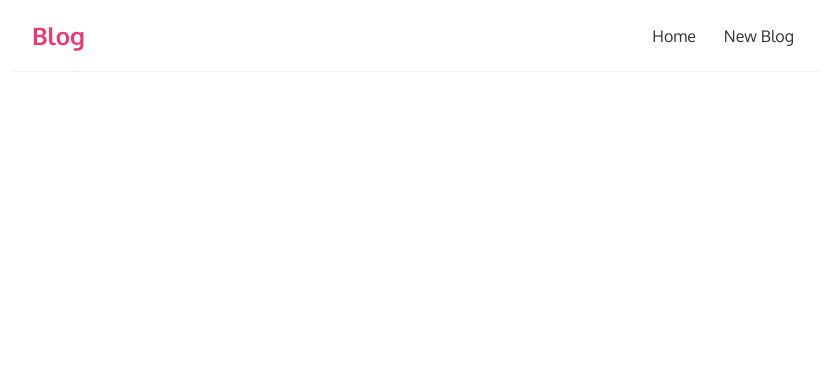
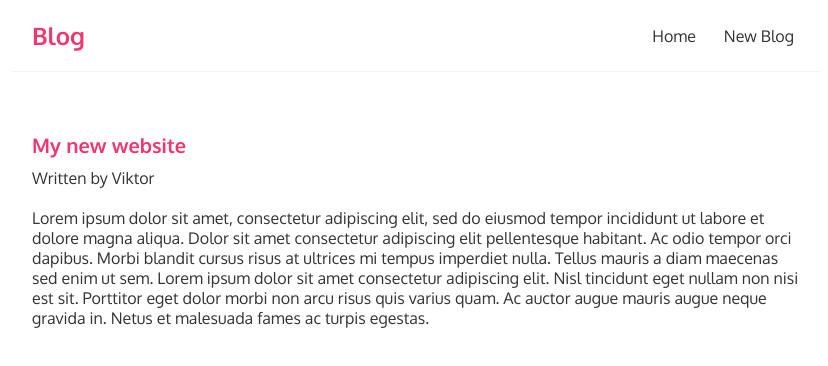
Before and after one commit to viktorsuster/React-Fundamentals, a React (Create React App) app: page /blogs/1 in a window 1280 px wide. Before the commit this address had no page. Shown: the top 366 px of the page, without its empty margins (224-1052 px from the left). Built offline with nearby package versions, Linux system fonts and the light colour scheme; data requests are answered from the project's data file.

Commit message:
Reusing custom hook and route paramters

```diff
--- a/data/db.json
+++ b/data/db.json
@@ -2,19 +2,19 @@
   "blogs": [
     {
       "title": "My new website",
-      "body": "lorem ipsum...",
+      "body": "Lorem ipsum dolor sit amet, consectetur adipiscing elit, sed do eiusmod tempor incididunt ut labore et dolore magna aliqua. Dolor sit amet consectetur adipiscing elit pellentesque habitant. Ac odio tempor orci dapibus. Morbi blandit cursus risus at ultrices mi tempus imperdiet nulla. Tellus mauris a diam maecenas sed enim ut sem. Lorem ipsum dolor sit amet consectetur adipiscing elit. Nisl tincidunt eget nullam non nisi est sit. Porttitor eget dolor morbi non arcu risus quis varius quam. Ac auctor augue mauris augue neque gravida in. Netus et malesuada fames ac turpis egestas.",
       "author": "Viktor",
       "id": 1
       },
     {
       "title": "Welcome",
-      "body": "lorem ipsum...",
+      "body": "At tellus at urna condimentum mattis pellentesque id. Donec ac odio tempor orci dapibus ultrices. Viverra ipsum nunc aliquet bibendum enim facilisis gravida neque convallis. Morbi non arcu risus quis varius quam quisque id diam. Mattis ullamcorper velit sed ullamcorper morbi tincidunt. Et magnis dis parturient montes nascetur ridiculus mus mauris vitae. Purus in mollis nunc sed id semper risus. Tristique magna sit amet purus. Fames ac turpis egestas maecenas pharetra convallis posuere morbi. Faucibus nisl tincidunt eget nullam non. Mauris a diam maecenas sed enim ut sem viverra aliquet.",
       "author": "Peter",
       "id": 2
      },
     {
      "title": "Ou yeah",
-     "body": "lorem ipsum...",
+     "body": "Non blandit massa enim nec dui nunc mattis. In nulla posuere sollicitudin aliquam ultrices. Eu feugiat pretium nibh ipsum consequat nisl. Pellentesque dignissim enim sit amet venenatis urna cursus. Ullamcorper dignissim cras tincidunt lobortis feugiat vivamus at. Sit amet mattis vulputate enim nulla aliquet porttitor. Pellentesque habitant morbi tristique senectus et netus et malesuada fames. Mattis molestie a iaculis at erat pellentesque. Orci porta non pulvinar neque laoreet suspendisse interdum consectetur. Sagittis vitae et leo duis ut diam quam nulla porttitor. Metus vulputate eu scelerisque felis. Ac tincidunt vitae semper quis lectus. Luctus accumsan tortor posuere ac ut consequat semper viverra nam.",
      "author": "Jacob",
      "id": 3
     }
--- a/package.json
+++ b/package.json
@@ -14,6 +14,7 @@
   },
   "scripts": {
     "start": "react-scripts start",
+    "server": "npx json-server --watch data/db.json --port 8000",
     "build": "react-scripts build",
     "test": "react-scripts test",
     "eject": "react-scripts eject"
--- a/src/App.js
+++ b/src/App.js
@@ -2,6 +2,7 @@ import Home from './Components/Home'
 import NewBlog from './Components/NewBlog'
 import { Routes, Route } from 'react-router-dom'
 import Navbar from './Components/Navbar';
+import BlogDetails from './Components/BlogDetails';
 
 function App() {
   return (
@@ -11,6 +12,7 @@ function App() {
       <Routes>
       <Route path="/" element={<Home />}/>
       <Route path="/newblog" element={<NewBlog />}/>
+      <Route path="/blogs/:id" element={<BlogDetails />}/>
       </Routes>
       </div>
     </div>
--- /dev/null
+++ b/src/Components/BlogDetails/index.jsx
@@ -0,0 +1,24 @@
+import React from 'react'
+import { useParams } from 'react-router-dom'
+import useFetch from '../../useFetch'
+
+const BlogDetails = () => {
+  const { id } = useParams()
+  const { data: blog, error, isPending } = useFetch('http://localhost:8000/blogs/' + id)
+  return (
+    <div className='blog-details'>
+      { isPending && <div>Loading...</div> }
+      { error && <div>{ error }</div> }
+      { blog && (
+        <article>
+          <h2>{ blog.title }</h2>
+          <p>Written by { blog.author }</p>
+          <div>{ blog.body }</div>
+        </article>
+      )}
+    </div>
+
+  )
+}
+
+export default BlogDetails
--- a/src/Components/BlogList/index.jsx
+++ b/src/Components/BlogList/index.jsx
@@ -1,4 +1,5 @@
 import React from 'react'
+import { NavLink } from 'react-router-dom'
 
 const BlogList = ( { blogs, title, handleDelete }) => {
   return (
@@ -6,8 +7,10 @@ const BlogList = ( { blogs, title, handleDelete }) => {
       <h2>{ title }</h2>
       {blogs.map((blog) => (
         <div className='blog-preview' key={blog.id}>
+          <NavLink to={`/blogs/${blog.id}`}>
           <h2>{blog.title}</h2>
           <p>Author: {blog.author}</p>
+          </NavLink>
         </div>
       ))}
     </div>
--- a/src/index.css
+++ b/src/index.css
@@ -30,9 +30,12 @@
   display: inline-flex;
 }
 
+a {
+  text-decoration: none;
+}
+
 .navbar a {
   margin-left: 16px;
-  text-decoration: none;
   padding: 6px;
 }
 
@@ -63,3 +66,13 @@
   color: #f1356d;
   margin-bottom: 8px;
 }
+
+.blog-details h2 {
+  font-size: 20px;
+  color: #f1356d;
+  margin-bottom: 10px;
+}
+
+.blog-details div {
+  margin: 20px 0;
+}
--- a/src/useFetch.js
+++ b/src/useFetch.js
@@ -22,7 +22,7 @@ const useFetch = (url) => {
       setIsPending(false)
       setError(err.message)
      })
-    }, 1000)
+    }, 500)
   }, [url])
 
   return { data, isPending, error}
```
